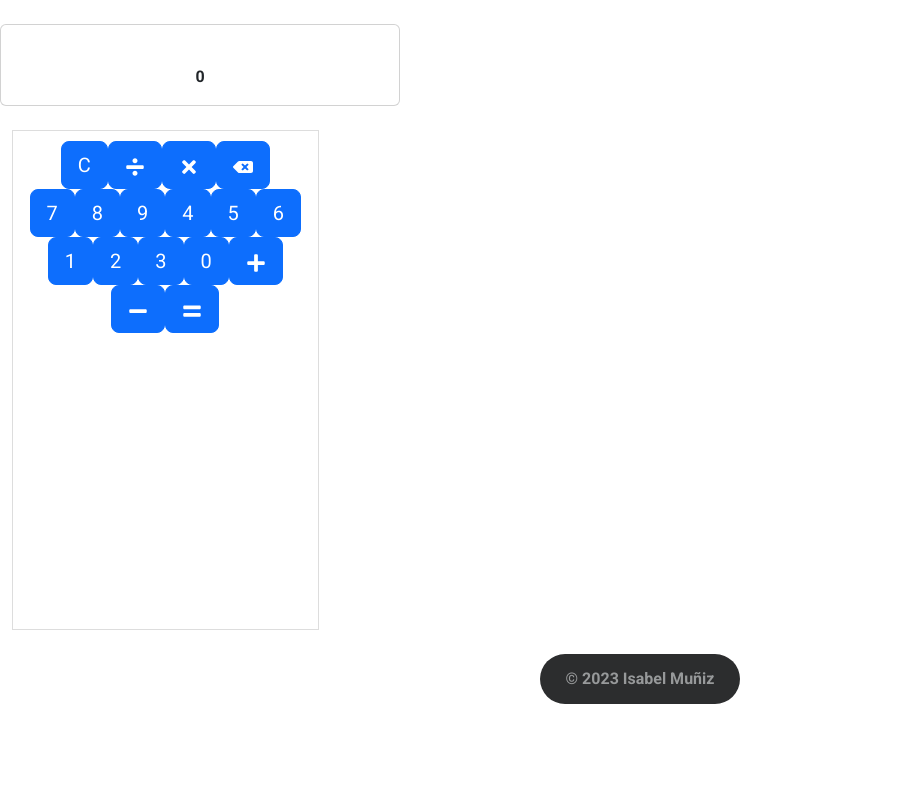
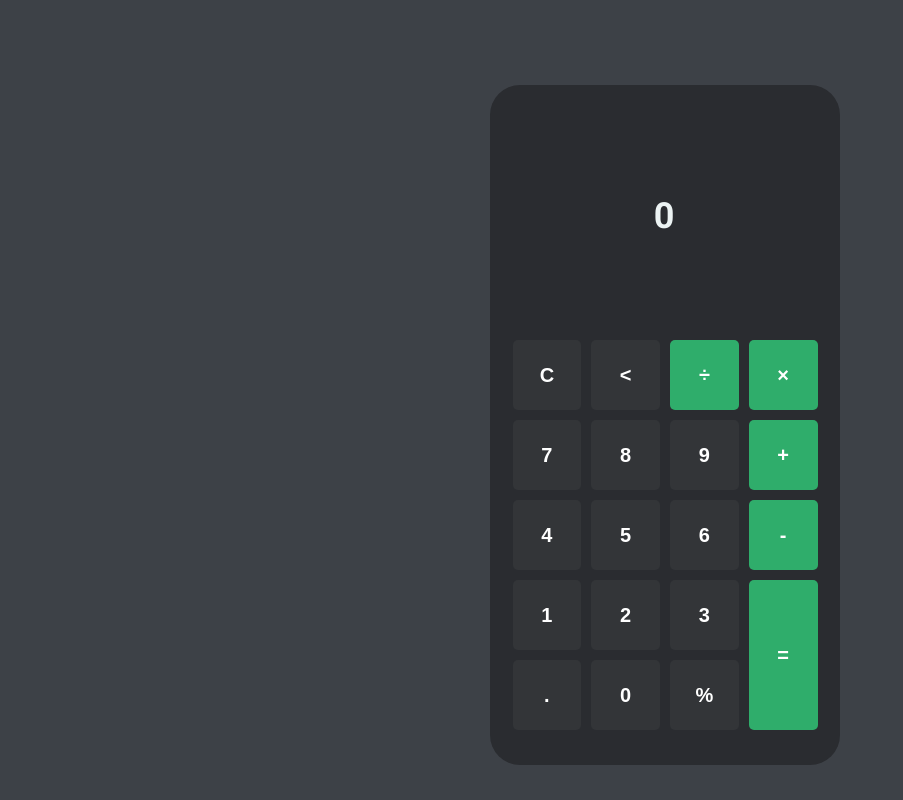
Before and after one commit to isaandrea12/Calculator, a React (Create React App) app: page / in a window 1280 px wide. Shown: the whole page, without its empty margins (0-903 px from the left). Built offline with nearby package versions, Linux system fonts and the light colour scheme.

Commit message:
Fixed UI

```diff
--- a/package.json
+++ b/package.json
@@ -6,7 +6,6 @@
     "@testing-library/jest-dom": "^5.17.0",
     "@testing-library/react": "^13.4.0",
     "@testing-library/user-event": "^13.5.0",
-    "bootstrap": "^5.3.2",
     "react": "^18.2.0",
     "react-dom": "^18.2.0",
     "react-icons": "^4.11.0",
--- a/src/App.css
+++ b/src/App.css
@@ -1,42 +1,25 @@
 @import url("https://fonts.googleapis.com/css2?family=Roboto:wght@400;700&display=swap");
 
 .App {
+  width: 100vw;
+  height: 100vh;
   text-align: center;
   font-family: "Roboto", sans-serif;
   font-weight: 700;
+  background-color: #3d4147;
+  letter-spacing: 2px;
 }
 
-.App-logo {
-  height: 40vmin;
-  pointer-events: none;
+button {
+  border-radius: 5px;
+  border: none;
+  background-color: #333538;
+  color: white;
+  padding: 20px;
+  margin: 5px;
+  cursor: pointer;
 }
 
-@media (prefers-reduced-motion: no-preference) {
-  .App-logo {
-    animation: App-logo-spin infinite 20s linear;
-  }
+button:hover {
+  background-color: rgb(33, 33, 33);
 }
-
-.App-header {
-  background-color: #282c34;
-  min-height: 100vh;
-  display: flex;
-  flex-direction: column;
-  align-items: center;
-  justify-content: center;
-  font-size: calc(10px + 2vmin);
-  color: white;
-}
-
-.App-link {
-  color: #61dafb;
-}
-
-@keyframes App-logo-spin {
-  from {
-    transform: rotate(0deg);
-  }
-  to {
-    transform: rotate(360deg);
-  }
-}
--- a/src/App.js
+++ b/src/App.js
@@ -1,17 +1,12 @@
 import "./App.css";
-import "bootstrap/dist/css/bootstrap.min.css";
+import Calculator from "./components/Calculator/Calculator";
 import Footer from "./components/Footer/Footer";
-import Calculator from "./components/Calculator/Calculator";
-import Grid from "./components/Grid/Grid";
-import { useState } from "react";
 
 function App() {
-  const [] = useState();
-
   return (
     <div className="App">
       <Calculator />
-      <Footer />
+      {/* <Footer /> */}
     </div>
   );
 }
--- a/src/components/Calculator/Calculator.js
+++ b/src/components/Calculator/Calculator.js
@@ -6,7 +6,7 @@ import Display from "../Display/Display";
 const Calculator = () => {
   const [calculation, setCalculation] = useState("");
   const [result, setResult] = useState(0);
-  const operations = ["+", "-", "/", "*"];
+  const operations = ["+", "-", "÷", "×"];
 
   const handleClearClick = () => {
     setResult(0);
@@ -14,6 +14,7 @@ const Calculator = () => {
   };
 
   const handleEqualsClick = () => {
+    // eslint-disable-next-line
     setResult(eval(calculation));
   };
 
@@ -26,6 +27,11 @@ const Calculator = () => {
       // Don't append another operator
       return;
     }
+    if (operator === "×") {
+      setCalculation(calculation + "*");
+      return;
+    }
+
     setCalculation(calculation + operator);
   };
 
@@ -47,7 +53,7 @@ const Calculator = () => {
   };
 
   return (
-    <div className="mt-4">
+    <div className={`${styles.container} ${styles.centerContainer}`}>
       <Display calculation={calculation} result={result} />
       <Grid
         calculation={calculation}
--- a/src/components/Calculator/Calculator.module.css
+++ b/src/components/Calculator/Calculator.module.css
@@ -0,0 +1,19 @@
+.centerContainer {
+  position: absolute;
+  top: 50%;
+  left: 50%;
+  transform: translate(-50%, -50%);
+}
+.container {
+  background-color: #2a2c30;
+  color: #ecf3f3;
+  width: 350px;
+  height: 650px;
+  border-radius: 30px;
+  margin: 25px;
+  padding-bottom: 30px;
+  display: flex;
+  flex-direction: column;
+  align-items: center;
+  justify-content: space-between;
+}
--- a/src/components/Display/Display.js
+++ b/src/components/Display/Display.js
@@ -3,11 +3,10 @@ import styles from "./Display.module.css";
 
 const Display = ({ calculation, result }) => {
   return (
-    <div className={`card ${styles.cardBody}`}>
+    <div className={styles.container}>
       <div className="card-body">
-        {calculation}
-        <br></br>
-        {result}
+        <div className={styles.calculation}>{calculation}</div>
+        <div className={styles.result}>{result}</div>
       </div>
     </div>
   );
--- a/src/components/Display/Display.module.css
+++ b/src/components/Display/Display.module.css
@@ -1,3 +1,13 @@
-.cardBody {
-  width: 400px;
+.container {
+  margin-top: 100px;
+  margin-bottom: 20px;
 }
+
+.calculation {
+  margin-bottom: 10px;
+  color: #a1a9ae;
+}
+
+.result {
+  font-size: 36px;
+}
--- a/src/components/Footer/Footer.js
+++ b/src/components/Footer/Footer.js
@@ -5,11 +5,14 @@ const Footer = () => {
   const currentYear = new Date().getFullYear();
 
   return (
-    <div
-      className={`container-fluid d-flex align-items-center justify-content-center custom-container mt-4 ${styles.customContainer} ${styles.bgCustom} ${styles.textCustom} ${styles.rounded}`}
-    >
-      <footer>© {currentYear} Isabel Muñiz</footer>
-    </div>
+    <footer className={`${styles.container}`}>
+      <p>
+        &copy;{currentYear}{" "}
+        <a href="https://github.com/isaandrea12" className={styles.containerLink} target="_blank">
+          Isabel Muñiz
+        </a>
+      </p>
+    </footer>
   );
 };
 
--- a/src/components/Footer/Footer.module.css
+++ b/src/components/Footer/Footer.module.css
@@ -1,16 +1,16 @@
-.customContainer {
+.container {
   width: 200px;
-  height: 50px;
+  border-radius: 20px;
+  background-color: #2c2d2e;
+  padding: 0px 20px;
+  text-align: center;
+  color: #97999a;
+  display: inline-block;
+  margin-top: 15px;
 }
 
-.bgCustom {
-  background-color: #2c2d2e;
+.containerLink {
+  text-decoration: none;
+  cursor: pointer;
+  color: inherit;
 }
-
-.textCustom {
-  color: #97999a;
-}
-
-.rounded {
-  border-radius: 2rem !important;
-}
--- a/src/components/Grid/Grid.js
+++ b/src/components/Grid/Grid.js
@@ -1,13 +1,6 @@
 import React from "react";
 import styles from "./Grid.module.css";
-import {
-  FaMinus,
-  FaPlus,
-  FaDivide,
-  FaTimes,
-  FaEquals,
-  FaBackspace,
-} from "react-icons/fa";
+import { FaBackspace } from "react-icons/fa";
 
 const Grid = ({
   handleClearClick,
@@ -17,63 +10,46 @@ const Grid = ({
   handleOperatorClick,
   handleBackClick,
 }) => {
-  const numbers = [7, 8, 9, 4, 5, 6, 1, 2, 3, 0];
+  const btnValues = [
+    ["C", "<", "÷", "×"],
+    [7, 8, 9, "+"],
+    [4, 5, 6, "-"],
+    [1, 2, 3, "="],
+    [".", 0, "%"],
+  ];
 
   return (
-    <div className={`container mt-4 ${styles.gridContainer}`}>
-      <div className={styles.gridItem}>
-        <button className="btn btn-primary btn-lg" onClick={handleClearClick}>
-          C
-        </button>
-        <button
-          className="btn btn-primary btn-lg"
-          onClick={() => handleOperatorClick("/")}
-        >
-          {<FaDivide />}
-        </button>
-        <button
-          className="btn btn-primary btn-lg"
-          onClick={() => handleOperatorClick("*")}
-        >
-          {<FaTimes />}
-        </button>
-        <button className="btn btn-primary btn-lg" onClick={handleBackClick}>
-          <FaBackspace />
-        </button>
-        <div>
-          {numbers.map((number) => {
-            return (
-              <button
-                className="btn btn-primary btn-lg"
-                onClick={() => {
-                  setCalculation(calculation + `${number}`);
-                }}
-              >
-                {number}
-              </button>
-            );
-          })}
+    <div className={styles.gridContainer}>
+      {btnValues.flat().map((btn, i) => {
+        return (
           <button
-            className="btn btn-primary btn-lg"
-            onClick={() => handleOperatorClick("+")}
+            key={i}
+            className={`${styles.btn} ${btn === "=" ? styles.equals : ""} ${
+              btn === "÷" || btn === "×" || btn === "-" || btn === "+"
+                ? styles.operatorBtns
+                : ""
+            } ${styles.textBig}`}
+            value={btn}
+            onClick={
+              btn === "C"
+                ? handleClearClick
+                : btn === "="
+                ? handleEqualsClick
+                : btn === "÷" || btn === "×" || btn === "-" || btn === "+"
+                ? () => {
+                    handleOperatorClick(btn);
+                  }
+                : btn === "<"
+                ? handleBackClick
+                : () => {
+                    setCalculation(calculation + `${btn}`);
+                  }
+            }
           >
-            {<FaPlus />}
+            {btn}
           </button>
-          <button
-            className="btn btn-primary btn-lg"
-            onClick={() => handleOperatorClick("-")}
-          >
-            {<FaMinus />}
-          </button>
-
-          <button
-            className="btn btn-primary btn-lg"
-            onClick={handleEqualsClick}
-          >
-            <FaEquals />
-          </button>
-        </div>
-      </div>
+        );
+      })}
     </div>
   );
 };
--- a/src/components/Grid/Grid.module.css
+++ b/src/components/Grid/Grid.module.css
@@ -1,13 +1,30 @@
 .gridContainer {
-  max-width: 2000px;
-  height: 500px;
+  width: 90%;
+  height: calc(100% - 250px);
   display: grid;
   grid-template-columns: repeat(4, 1fr);
-  gap: 10px;
+  grid-template-rows: repeat(5, 1fr);
 }
 
-.gridItem {
-  padding: 10px;
-  border: 1px solid #ddd;
-  text-align: center;
+.textBig {
+  font-size: 20px;
+  font-weight: bolder;
 }
+
+.equals {
+  grid-column: 4 / 5;
+  grid-row: 4 / span 5;
+  background-color: #2fad6b;
+}
+
+.equals:hover {
+  background-color: #079861;
+}
+
+.operatorBtns {
+  background-color: #2fad6b;
+}
+
+.operatorBtns:hover {
+  background-color: #079861;
+}
```
Also changed, not shown: 1 other file (tests, documents, lock files or other folders).
